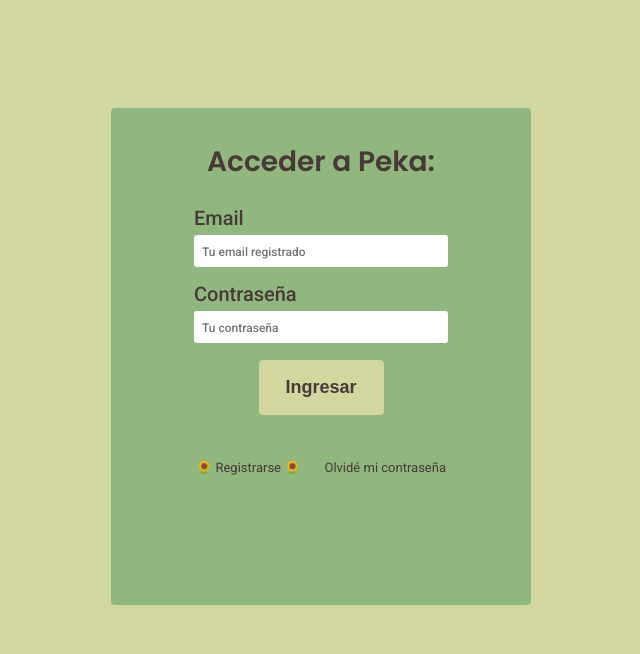
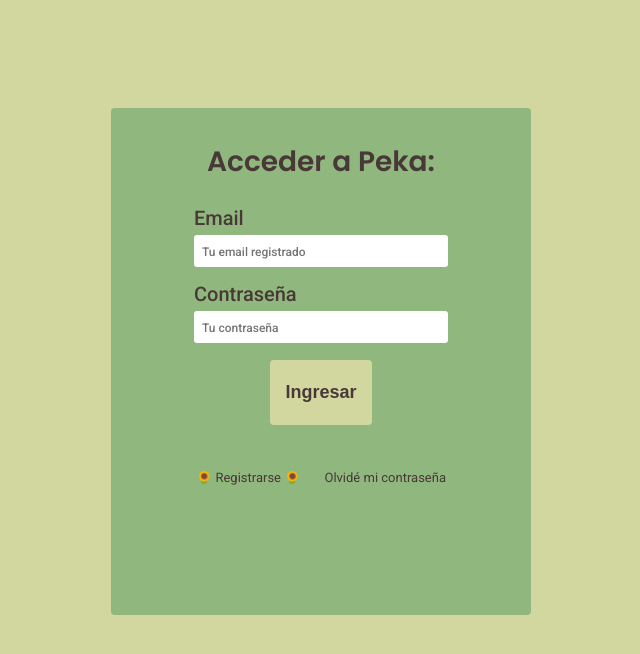
Before and after one commit to jinitsuga/Peka-front, a React (Create React App) app: page / in a window 1280 px wide. Shown: the top 654 px of the page, without its empty margins (319-959 px from the left). Built offline with nearby package versions, Linux system fonts and the light colour scheme.

Commit message:
registration form done, confirm pw func pending

```diff
--- a/src/Login/Login.js
+++ b/src/Login/Login.js
@@ -4,7 +4,7 @@
 import Input from "../Shared/Input/Input";
 import { Button } from "../Shared/Button";
 import { FormWrapper } from "../Shared/FormWrapper";
-import { Enlace } from "./Enlace";
+import { Enlace } from "../Shared/Enlace";
 import { ButtonWrapper } from "./ButtonWrapper";
 import { Link } from "react-router-dom";
 
--- a/src/Register/Register.js
+++ b/src/Register/Register.js
@@ -4,6 +4,7 @@
 import { FormWrapper } from "../Shared/FormWrapper";
 import Input from "../Shared/Input/Input";
 import { Form } from "react-router-dom";
+import { Button } from "../Shared/Button";
 
 export default function Register(props) {
   const [name, setName] = useState({ name: null, error: false });
@@ -60,6 +61,20 @@
   ];
 
   // Validation / state handling functions
+  function handleName(e) {
+    setName((oldName) => {
+      return { ...oldName, name: e.target.value };
+    });
+    const regex = /^[a-z0-9_-]{3,16}$/;
+    !regex.test(name.name)
+      ? setName((oldName) => {
+          return { ...oldName, error: true };
+        })
+      : setName((oldName) => {
+          return { ...oldName, error: false };
+        });
+  }
+
   function handleEmail(e) {
     setEmail((oldEmail) => {
       return { ...oldEmail, email: e.target.value };
@@ -79,12 +94,24 @@
       return { ...oldPw, password: e.target.value };
     });
     const regex = /^(?=.*[A-Za-z])(?=.*\d)[A-Za-z\d]{8,}$/;
+    !regex.test(password.password)
+      ? setPassword((oldPw) => {
+          return { ...oldPw, error: true };
+        })
+      : setPassword((oldPw) => {
+          return { ...oldPw, error: false };
+        });
   }
 
   return (
     <Wrapper>
       <Title primary>❁ Regístrate</Title>
-      <FormWrapper></FormWrapper>
+      <FormWrapper>
+        {formData.map((el, index) => {
+          return <Input {...el} key={index} />;
+        })}
+      </FormWrapper>
+      <Button>Registrarse</Button>
     </Wrapper>
   );
 }
--- a/src/Shared/Button.js
+++ b/src/Shared/Button.js
@@ -1,12 +1,16 @@
 import styled, { css } from "styled-components";
 
 export const Button = styled.button`
+  display: flex;
+  justify-content: center;
+  align-items: center;
   font-size: 18px;
   font-weight 800;
   border: none;
   border-radius: 4px;
-  width: ${(props) => (props.primary ? "125px" : "80px")};
-  height: ${(props) => (props.primary ? "55px" : "35px")};
+  padding: 15px;
+  // width: ${(props) => (props.primary ? "125px" : "80px")};
+  height: ${(props) => (props.primary ? "65px" : "55px")};
   color: #483838;
   background: #d2d79f;
   margin-bottom: 20px;
--- a/src/Shared/Input/ErrorMsg.js
+++ b/src/Shared/Input/ErrorMsg.js
@@ -4,6 +4,7 @@
   display: ${(props) => (props.error ? "block" : "none")};
   font-size: 12px;
   color: red;
+  max-width: 250px;
 `;
 
 export { ErrorMessage };
```
Also changed, not shown: src/Shared/Enlace.js (renamed from src/Login/Enlace.js).
